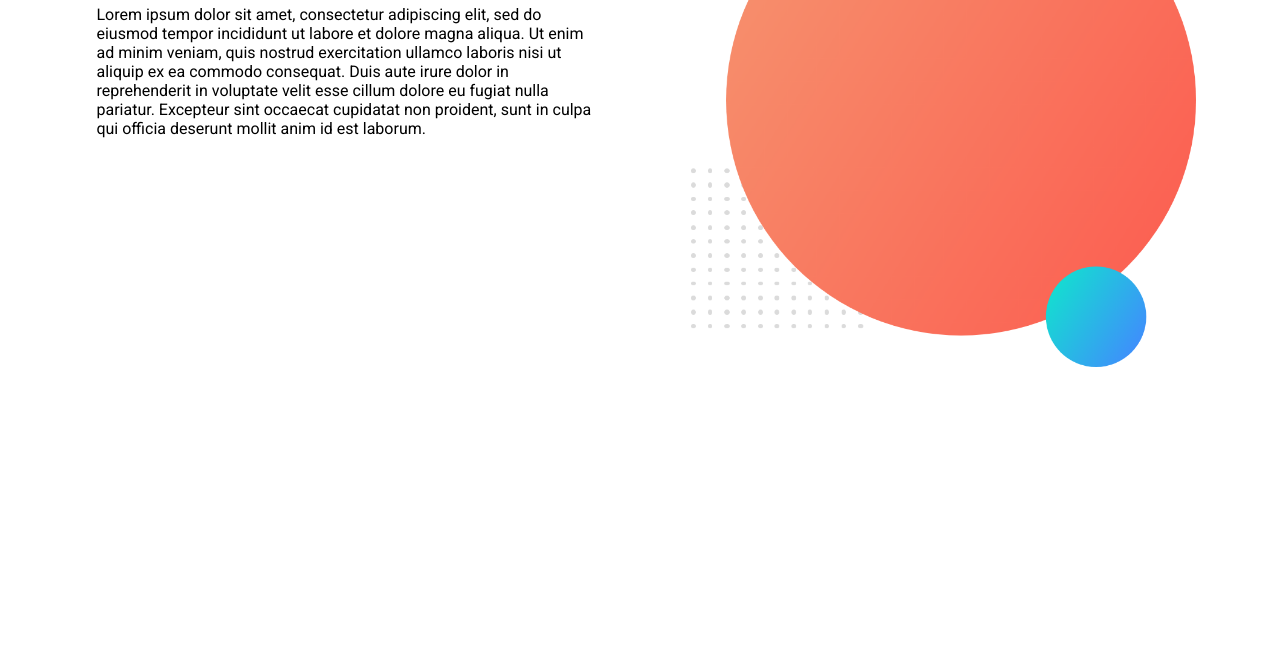
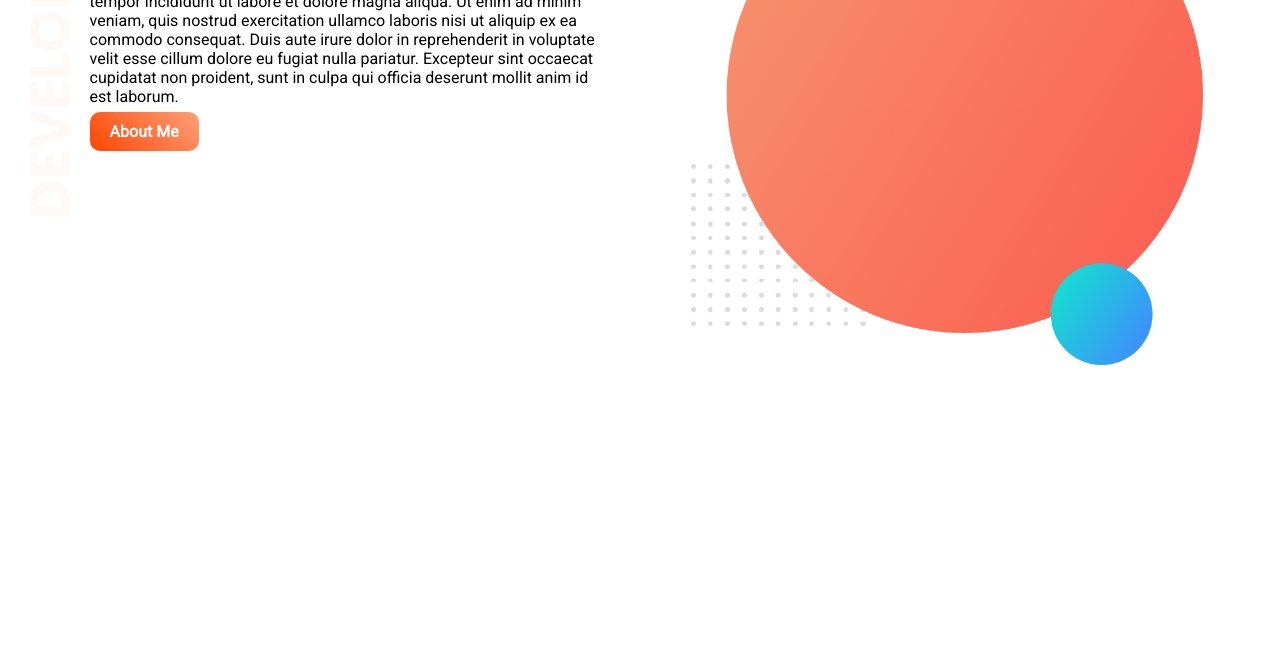
Before and after one commit to ahsanarique/portfolio-demo, a plain HTML site: page index.html in a window 1280 px wide. Shown: the part 143-800 px from the top of the page. Drawn offline with Linux system fonts and the light colour scheme.

Commit message:
typos, background and button

```diff
--- a/index.html
+++ b/index.html
@@ -9,13 +9,16 @@
   <title>Portfolio-Demo</title>
 </head>
 <body>
+  <section class="top-banner">
     <div class="half-width">
       <h1>Welcome</h1>
       <h1><span class="name-highlight">Lorem Ipsum</span> incoming!!</h1>
       <p>Lorem ipsum dolor sit amet, consectetur adipiscing elit, sed do eiusmod tempor incididunt ut labore et dolore magna aliqua. Ut enim ad minim veniam, quis nostrud exercitation ullamco laboris nisi ut aliquip ex ea commodo consequat. Duis aute irure dolor in reprehenderit in voluptate velit esse cillum dolore eu fugiat nulla pariatur. Excepteur sint occaecat cupidatat non proident, sunt in culpa qui officia deserunt mollit anim id est laborum.</p>
+      <a class="link-button" target="_blank" href="https://www.linkedin.com/in/arique-ahsan/">About Me</a>
     </div>
     <div class="half-width">
-    <img src="images/my-bg.png" alt="">
+      <img src="Images/my-bg.png" alt="">
     </div>
+  </section>
 </body>
 </html>
--- a/style.css
+++ b/style.css
@@ -1,5 +1,15 @@
 body {
+  margin: 0;
   font-family: "Roboto", sans-serif;
+}
+
+.top-banner {
+  background-image: url("Images/top-banner.png");
+  background-repeat: no-repeat;
+}
+
+section {
+  height: 500px;
 }
 
 .name-highlight {
@@ -16,3 +26,16 @@ body {
 .half-width > img {
   width: 100%;
 }
+
+.link-button {
+  text-decoration: none;
+  background-image: linear-gradient(45deg, orangered, lightsalmon);
+  padding: 10px 20px;
+  border-radius: 10px;
+  color: white;
+  font-weight: 700;
+}
+
+.link-button:hover {
+  background-image: linear-gradient(45deg, lightsalmon, orangered);
+}
```
Lines whose indentation alone changed are shown as unchanged.
